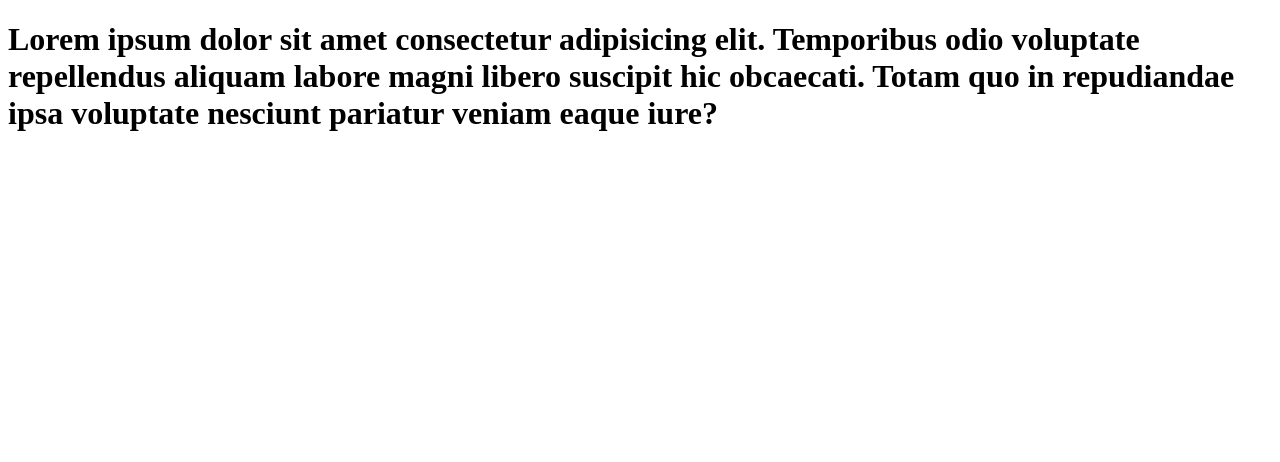
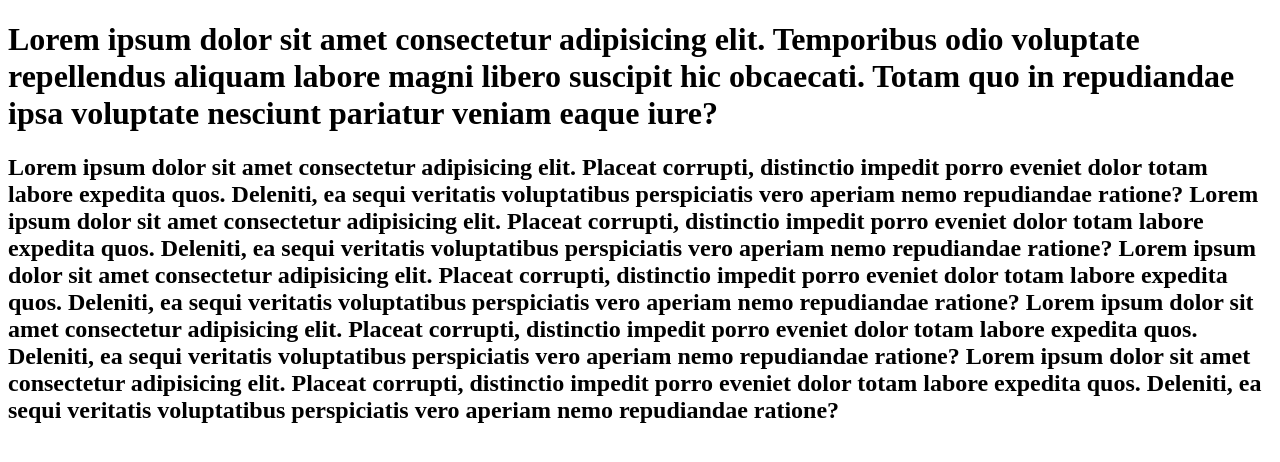
Before and after one commit to RifatEEE/third-program-here, a plain HTML site: page index.html in a window 1280 px wide. Drawn offline with Linux system fonts and the light colour scheme.

Commit message:
dshsjfhsjhf

```diff
--- a/index.html
+++ b/index.html
@@ -12,5 +12,24 @@
       Totam quo in repudiandae ipsa voluptate nesciunt pariatur veniam eaque
       iure?
     </h1>
+    <h2>
+      Lorem ipsum dolor sit amet consectetur adipisicing elit. Placeat corrupti,
+      distinctio impedit porro eveniet dolor totam labore expedita quos.
+      Deleniti, ea sequi veritatis voluptatibus perspiciatis vero aperiam nemo
+      repudiandae ratione? Lorem ipsum dolor sit amet consectetur adipisicing
+      elit. Placeat corrupti, distinctio impedit porro eveniet dolor totam
+      labore expedita quos. Deleniti, ea sequi veritatis voluptatibus
+      perspiciatis vero aperiam nemo repudiandae ratione? Lorem ipsum dolor sit
+      amet consectetur adipisicing elit. Placeat corrupti, distinctio impedit
+      porro eveniet dolor totam labore expedita quos. Deleniti, ea sequi
+      veritatis voluptatibus perspiciatis vero aperiam nemo repudiandae ratione?
+      Lorem ipsum dolor sit amet consectetur adipisicing elit. Placeat corrupti,
+      distinctio impedit porro eveniet dolor totam labore expedita quos.
+      Deleniti, ea sequi veritatis voluptatibus perspiciatis vero aperiam nemo
+      repudiandae ratione? Lorem ipsum dolor sit amet consectetur adipisicing
+      elit. Placeat corrupti, distinctio impedit porro eveniet dolor totam
+      labore expedita quos. Deleniti, ea sequi veritatis voluptatibus
+      perspiciatis vero aperiam nemo repudiandae ratione?
+    </h2>
   </body>
 </html>
```
